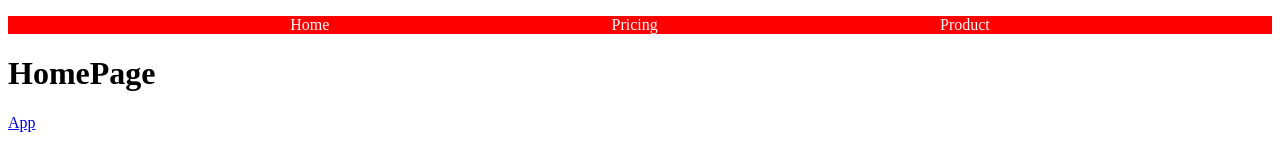
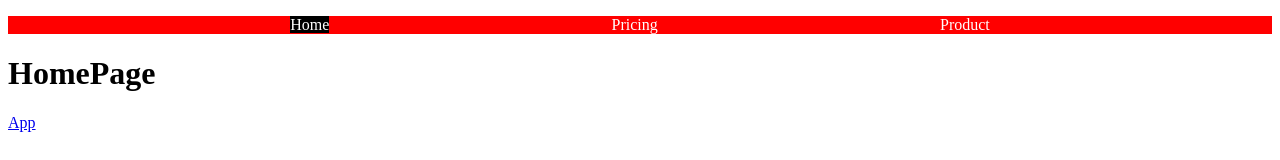
Before and after one commit to nikolamihailov/React-Udemy, a React (Vite) app in the folder 08. WorldWise/: page / in a window 1280 px wide. Shown: the top 160 px of the page. Built offline with nearby package versions, Linux system fonts and the light colour scheme.

Commit message:
adding custom global css into css module example added

```diff
--- a/08. WorldWise/src/components/PageNav.module.css
+++ b/08. WorldWise/src/components/PageNav.module.css
@@ -13,3 +13,7 @@
   color: white;
   text-decoration: none;
 }
+
+.nav :global(.active) {
+  background-color: black;
+}
```
